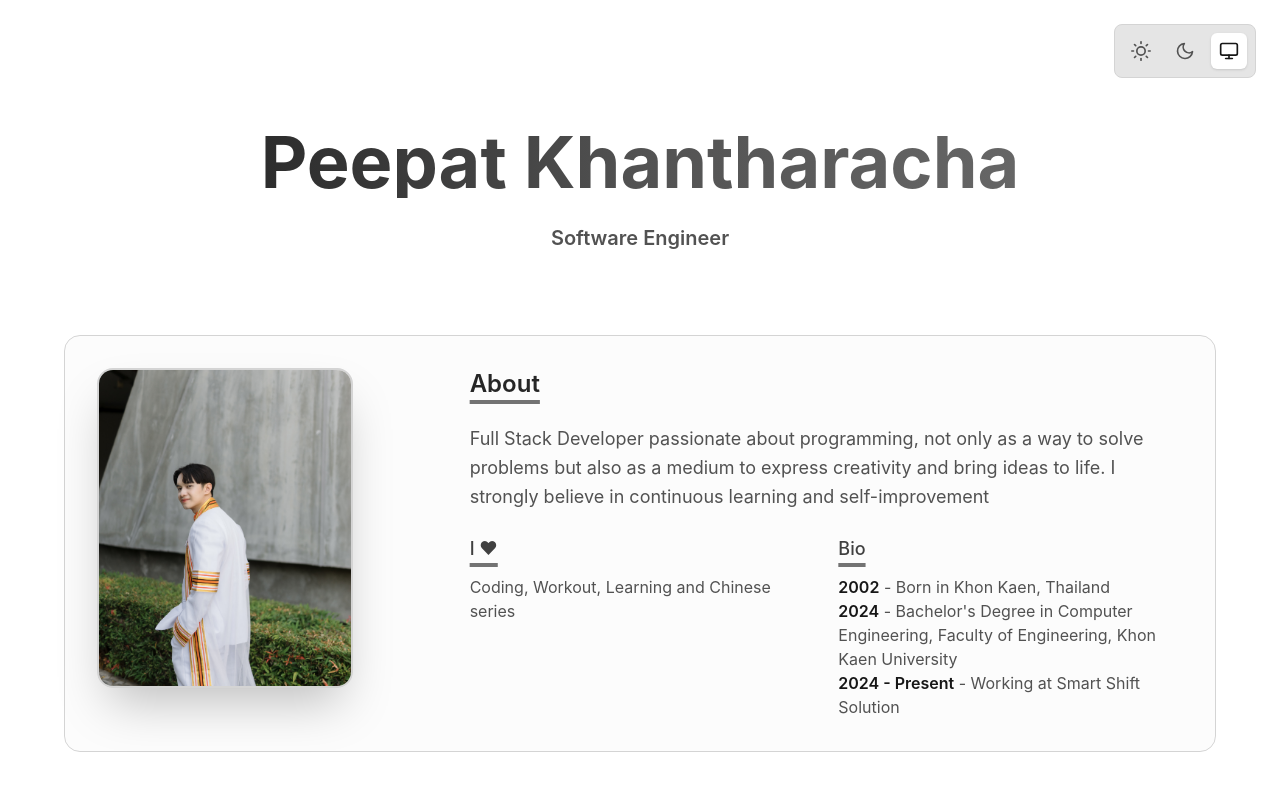
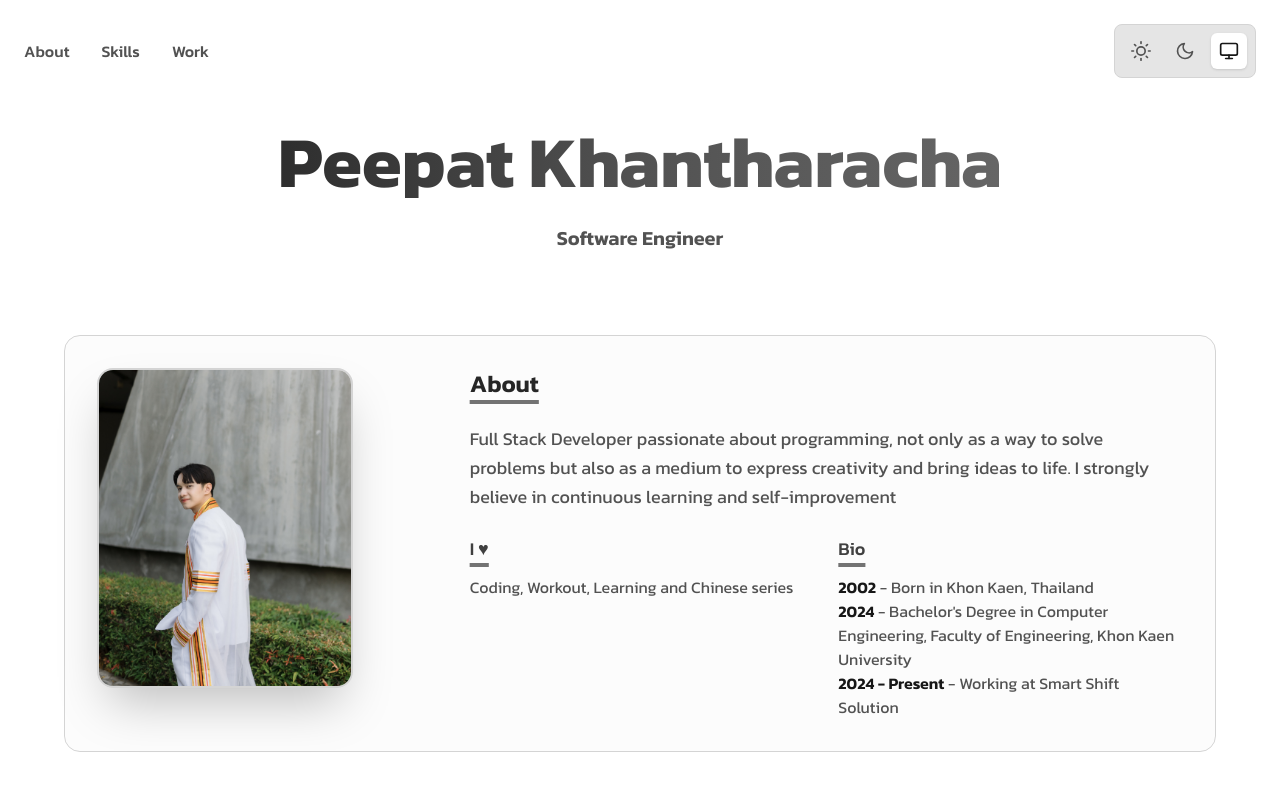
Before and after one commit to peepatkhan/portfolio, a Next.js app: page / in a window 1280 px wide. Shown: the top 800 px of the page. Built offline with nearby package versions, Linux system fonts and the light colour scheme.

Commit message:
feat: change font and add navbar

```diff
--- a/src/app/globals.css
+++ b/src/app/globals.css
@@ -15,14 +15,14 @@
 @theme inline {
   --color-background: var(--background);
   --color-foreground: var(--foreground);
-  --font-sans: var(--font-geist-sans);
+  --font-sans: var(--font-kanit);
   --font-mono: var(--font-geist-mono);
 }
 
 body {
   background: var(--background);
   color: var(--foreground);
-  font-family: -apple-system, BlinkMacSystemFont, "Segoe UI", Roboto, Oxygen, Ubuntu, Cantarell, sans-serif;
+  font-family: var(--font-kanit), -apple-system, BlinkMacSystemFont, "Segoe UI", Roboto, Oxygen, Ubuntu, Cantarell, sans-serif;
   transition: background-color 0.3s ease, color 0.3s ease;
 }
 
--- a/src/app/layout.tsx
+++ b/src/app/layout.tsx
@@ -1,11 +1,12 @@
 import type { Metadata } from "next";
-import { Geist, Geist_Mono } from "next/font/google";
+import { Kanit, Geist_Mono } from "next/font/google";
 import "./globals.css";
 import { ThemeProvider } from "@/components/ThemeProvider";
 
-const geistSans = Geist({
-  variable: "--font-geist-sans",
+const kanit = Kanit({
+  variable: "--font-kanit",
   subsets: ["latin"],
+  weight: ["100", "200", "300", "400", "500", "600", "700", "800", "900"],
 });
 
 const geistMono = Geist_Mono({
@@ -26,7 +27,7 @@ export default function RootLayout({
   return (
     <html lang="en" suppressHydrationWarning>
       <body
-        className={`${geistSans.variable} ${geistMono.variable} antialiased`}
+        className={`${kanit.variable} ${geistMono.variable} antialiased`}
       >
         <ThemeProvider>{children}</ThemeProvider>
       </body>
--- a/src/app/page.tsx
+++ b/src/app/page.tsx
@@ -2,15 +2,17 @@ import Image from "next/image";
 import { FaGithub, FaLinkedin, FaJava, FaDocker, FaExternalLinkAlt } from "react-icons/fa";
 import { SiSpringboot, SiNextdotjs, SiGo, SiPostgresql, SiMongodb } from "react-icons/si";
 import { ThemeToggle } from "@/components/ThemeToggle";
+import { Navbar } from "@/components/Navbar";
 
 export default function Home() {
   return (
     <>
       <main className="min-h-screen bg-white dark:bg-neutral-900 backdrop-blur-sm text-neutral-900 dark:text-white relative z-10">
-        {/* Theme Toggle */}
-        <div className="container mx-auto px-6 pt-6 flex justify-end">
+        {/* Navbar */}
+        <header className="container mx-auto px-6 pt-6 flex justify-between items-center">
+          <Navbar />
           <ThemeToggle />
-        </div>
+        </header>
 
         {/* Hero Section */}
         <div className="container mx-auto px-6 py-12">
@@ -20,7 +22,7 @@ export default function Home() {
           </div>
 
           {/* Bio Section */}
-          <div className="max-w-6xl mx-auto mb-20 animate-fade-in-up" style={{ animationDelay: "0.2s" }}>
+          <div id="about" className="max-w-6xl mx-auto mb-20 animate-fade-in-up scroll-mt-24" style={{ animationDelay: "0.2s" }}>
             <div className="bg-neutral-50/50 dark:bg-neutral-900/50 backdrop-blur-sm border border-neutral-300 dark:border-gray-800 rounded-2xl p-8 hover:border-neutral-400 dark:hover:border-gray-600 transition-all duration-300">
               <div className="grid grid-cols-1 lg:grid-cols-3 gap-8 items-start">
                 {/* Photo Section */}
@@ -63,7 +65,7 @@ export default function Home() {
           </div>
 
           {/* Tech Stack Section */}
-          <div className="max-w-6xl mx-auto mb-20 animate-fade-in-up" style={{ animationDelay: "0.4s" }}>
+          <div id="skills" className="max-w-6xl mx-auto mb-20 animate-fade-in-up scroll-mt-24" style={{ animationDelay: "0.4s" }}>
             <div className="bg-neutral-50/50 dark:bg-neutral-900/50 backdrop-blur-sm border border-neutral-300 dark:border-gray-800 rounded-2xl p-8 hover:border-neutral-400 dark:hover:border-gray-600 transition-all duration-300">
               <h2 className="text-2xl font-semibold mb-8 text-neutral-800 dark:text-gray-200 underline underline-offset-8 decoration-4 decoration-neutral-500 dark:decoration-gray-500">Skills</h2>
               <div className="grid grid-cols-3 sm:grid-cols-4 md:grid-cols-7 gap-6">
@@ -114,7 +116,7 @@ export default function Home() {
           </div>
 
           {/* Work Section */}
-          <div className="max-w-6xl mx-auto mb-20 animate-fade-in-up" style={{ animationDelay: "0.6s" }}>
+          <div id="work" className="max-w-6xl mx-auto mb-20 animate-fade-in-up scroll-mt-24" style={{ animationDelay: "0.6s" }}>
             <div className="bg-neutral-50/50 dark:bg-neutral-900/50 backdrop-blur-sm border border-neutral-300 dark:border-gray-800 rounded-2xl p-8 hover:border-neutral-400 dark:hover:border-gray-600 transition-all duration-300">
               <h2 className="text-2xl font-semibold mb-8 text-neutral-800 dark:text-gray-200 underline underline-offset-8 decoration-4 decoration-neutral-500 dark:decoration-gray-500">Work</h2>
               <div className="grid grid-cols-1 md:grid-cols-3 gap-6">
--- /dev/null
+++ b/src/components/Navbar.tsx
@@ -0,0 +1,32 @@
+"use client";
+
+const navItems = [
+  { label: "About", href: "#about" },
+  { label: "Skills", href: "#skills" },
+  { label: "Work", href: "#work" },
+];
+
+export function Navbar() {
+  const scrollToSection = (e: React.MouseEvent<HTMLAnchorElement>, href: string) => {
+    e.preventDefault();
+    const element = document.querySelector(href);
+    if (element) {
+      element.scrollIntoView({ behavior: "smooth" });
+    }
+  };
+
+  return (
+    <nav className="flex items-center gap-8">
+      {navItems.map((item) => (
+        <a
+          key={item.href}
+          href={item.href}
+          onClick={(e) => scrollToSection(e, item.href)}
+          className="text-neutral-600 dark:text-gray-400 hover:text-neutral-900 dark:hover:text-white transition-colors font-medium"
+        >
+          {item.label}
+        </a>
+      ))}
+    </nav>
+  );
+}
```
